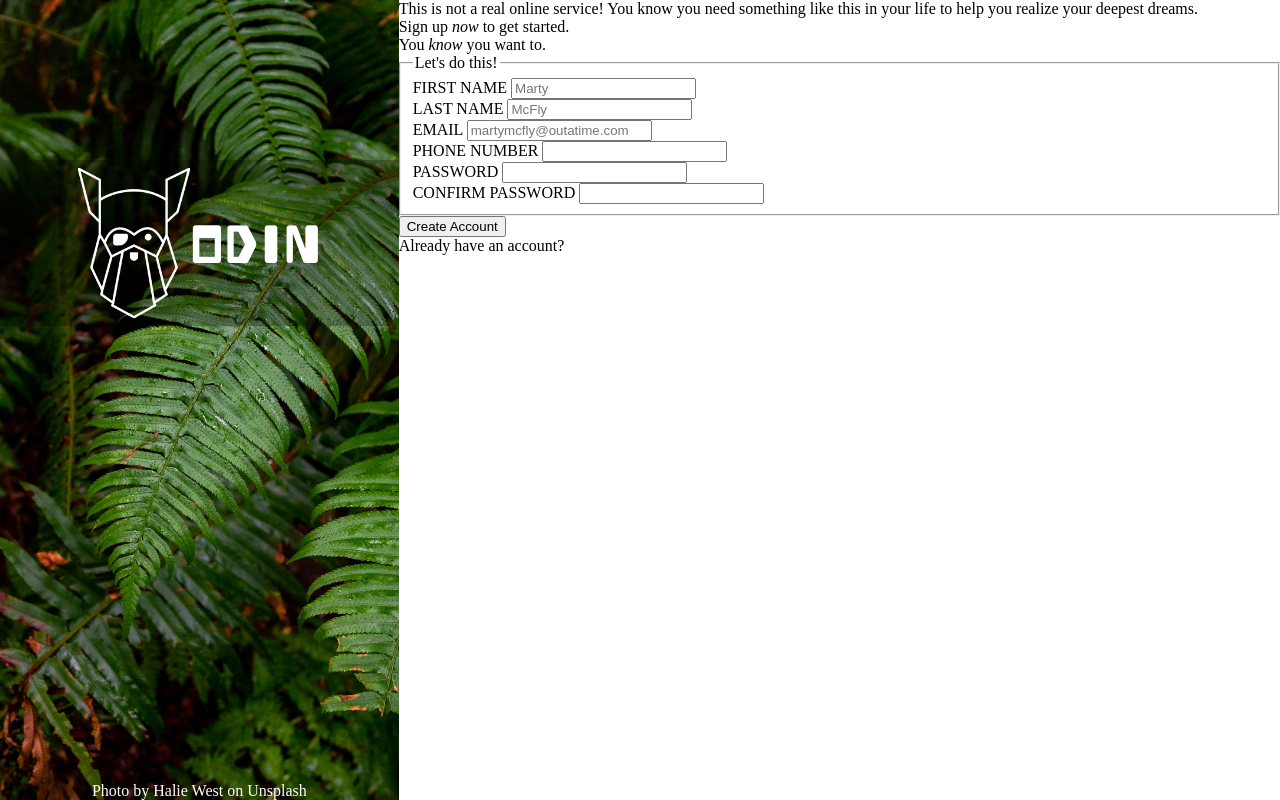
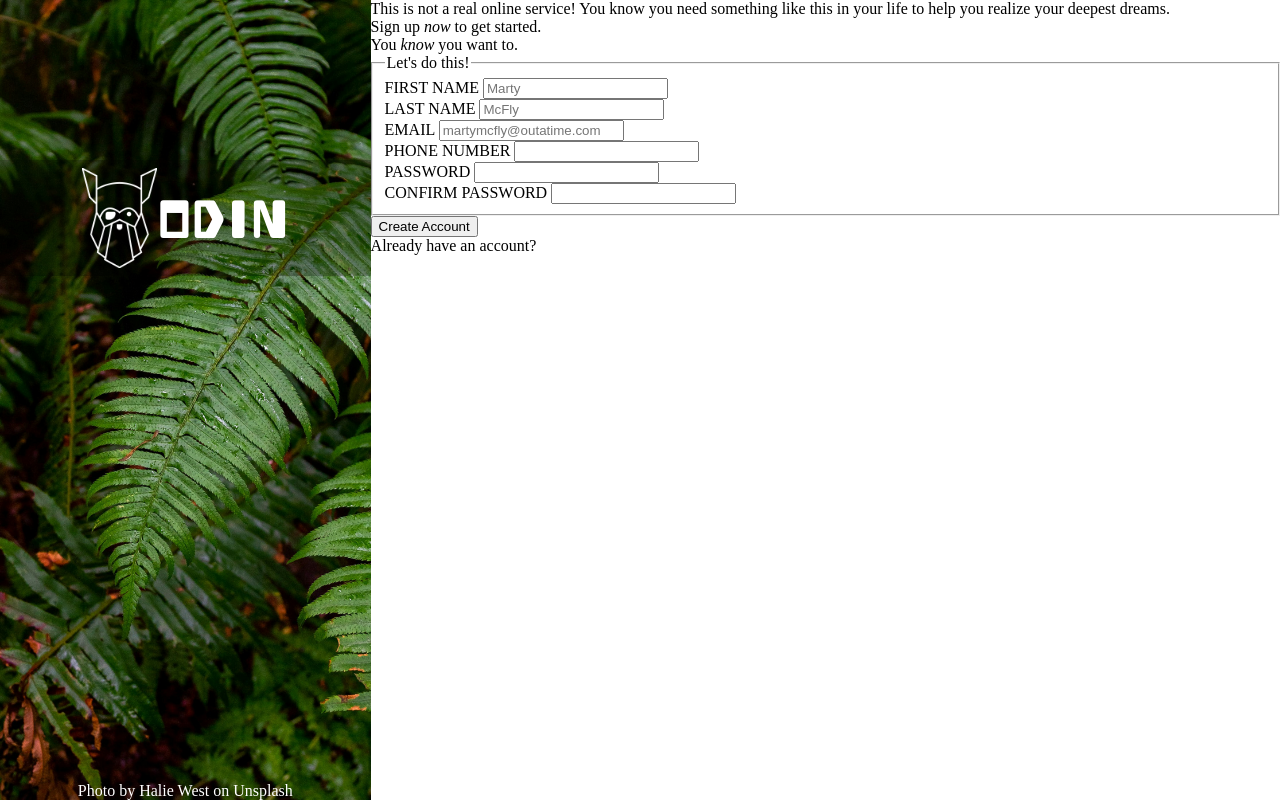
Before and after one commit to codermate01/sign-up-form, a plain HTML site: page index.html in a window 1280 px wide. Drawn offline with Linux system fonts and the light colour scheme.

Commit message:
Change logo size

```diff
--- a/style.css
+++ b/style.css
@@ -33,6 +33,8 @@ a{
     background-size: cover;
 }
 .container-right{
+    display: flex;
+    flex-direction: column;
     flex-grow: 3;
 }
 
@@ -51,7 +53,7 @@ a{
     font-size: 4rem;
 }
 .banner img{
-    height: 150px;
+    height: 100px;
 }
 .credits{
     color: white;
```
